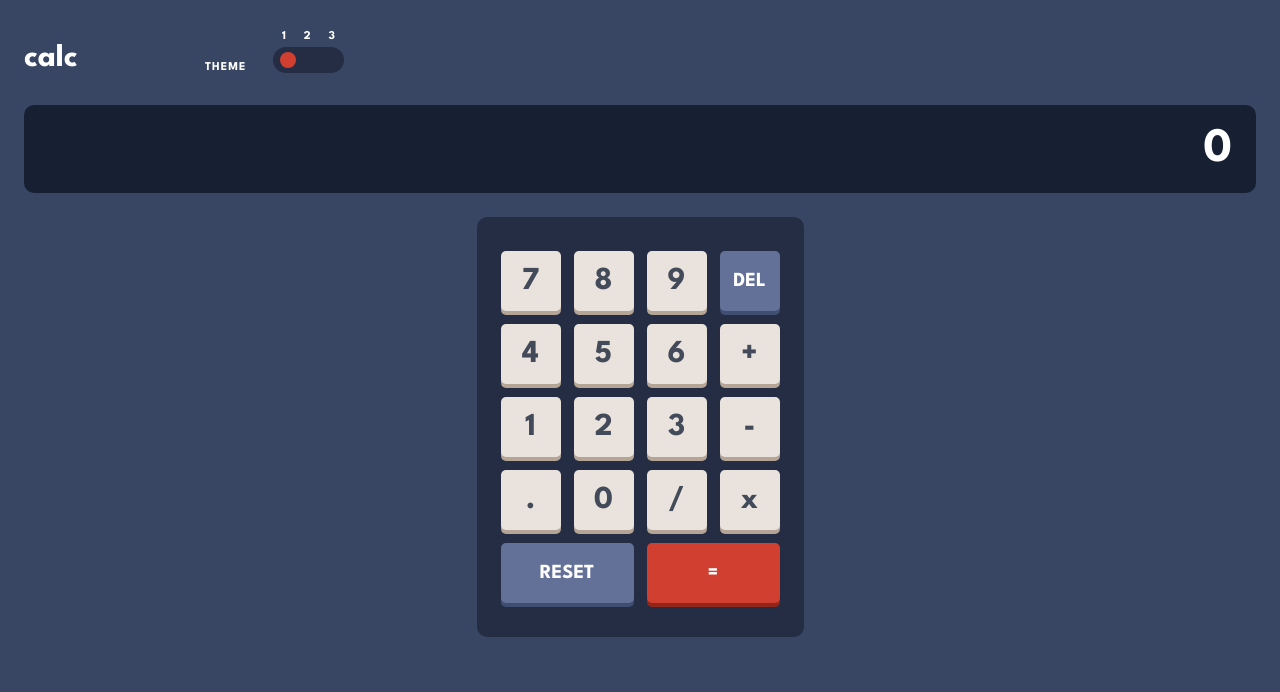
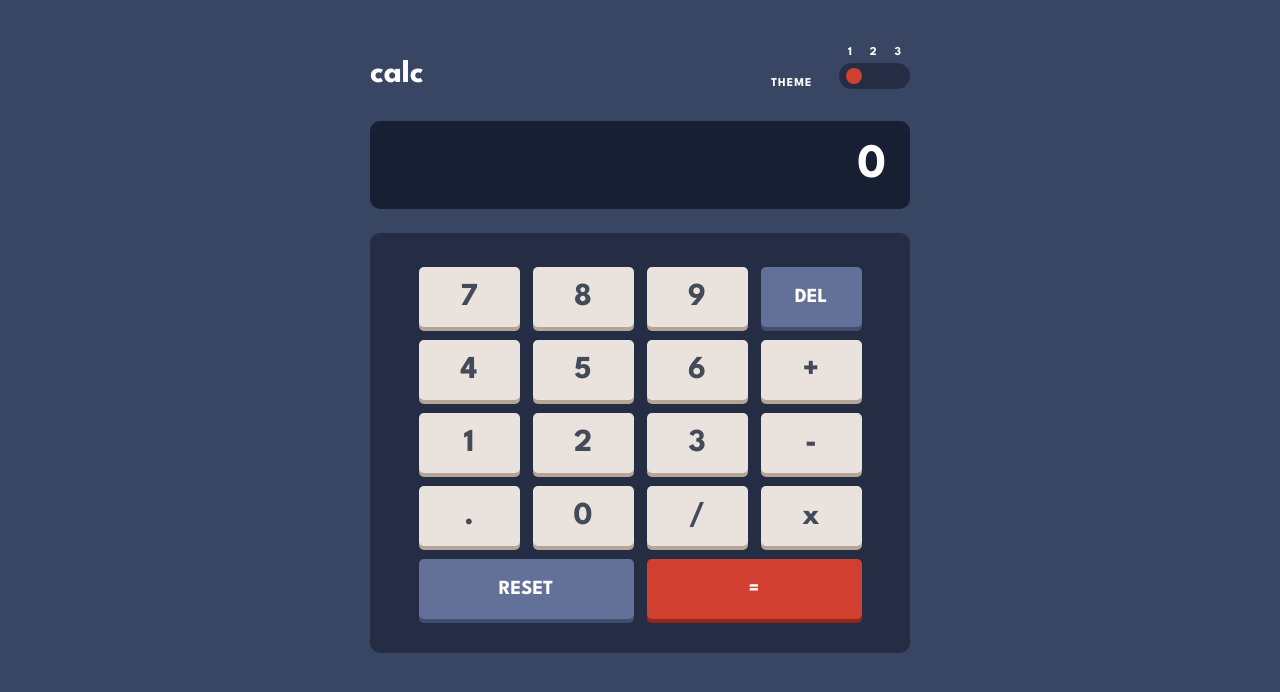
Before and after one commit to Alesvoy/calculator, a website: page index.html in a window 1280 px wide. Drawn offline with Linux system fonts and the light colour scheme.

Commit message:
Make site responsive

```diff
--- a/sass/base/_base.scss
+++ b/sass/base/_base.scss
@@ -10,3 +10,9 @@ body {
   width: 100vw;
   height: 100vh;
 }
+
+@media screen and (max-width: 578px) {
+  body {
+    width: 375px;
+  }
+}
--- a/sass/components/_calculator.scss
+++ b/sass/components/_calculator.scss
@@ -17,3 +17,9 @@
     z-index: 1;
   }
 }
+
+@media screen and (min-width: 579px) {
+  .calculator__buttons {
+    width: 100%;
+  }
+}
--- a/sass/components/_navbar.scss
+++ b/sass/components/_navbar.scss
@@ -1,7 +1,7 @@
 .nav {
   color: $theme1-letter-color;
   height: 4.2rem;
-  width: 32rem;
+  width: 100%;
 
   &__title {
     align-self: flex-end;
@@ -29,3 +29,9 @@
     }
   }
 }
+
+@media screen and (min-width: 579px) {
+  .nav {
+    width: 100%;
+  }
+}
--- a/sass/layout/_calculator.scss
+++ b/sass/layout/_calculator.scss
@@ -29,3 +29,10 @@
     }
   }
 }
+
+@media screen and (min-width: 579px) {
+  .calculator__buttons {
+    grid-template-columns: repeat(4, 10.1rem);
+    grid-template-rows: repeat(5, 6rem);
+  }
+}
--- a/sass/layout/_main.scss
+++ b/sass/layout/_main.scss
@@ -3,6 +3,15 @@ body {
   grid-template-columns: 1fr;
   grid-template-rows: 4.2rem 1fr;
   row-gap: 3.2rem;
+  justify-content: center;
+  align-content: center;
 
   padding: 3.1rem 2.4rem;
 }
+
+@media screen and (min-width: 579px) {
+  body {
+    grid-template-columns: 54rem;
+    grid-template-rows: 4.2rem 63.2rem;
+  }
+}
```
Also changed, not shown: style.css.
